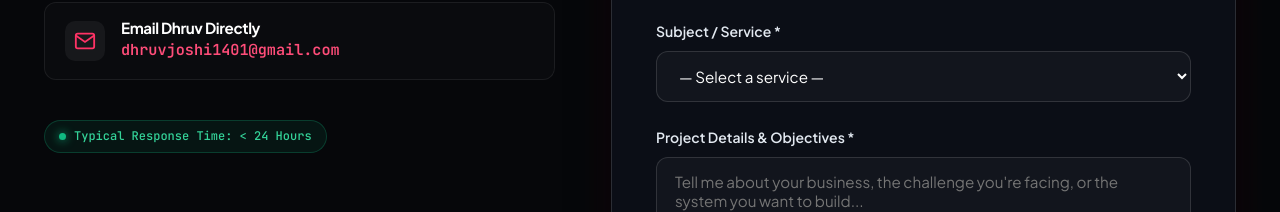
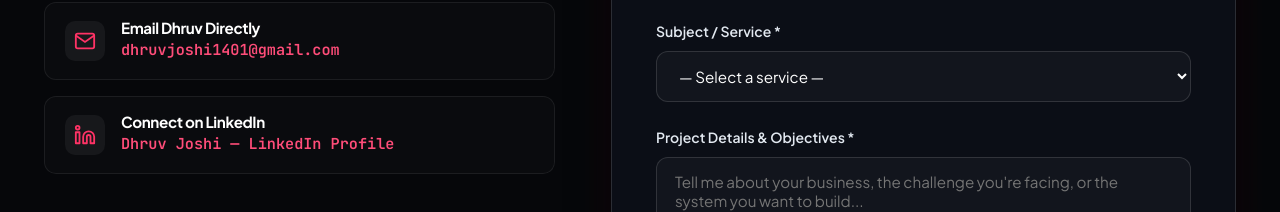
Before and after one commit to Dhruv1401-joshi/dhruv-portfolio, a website built with Vite: page index.html in a window 1280 px wide. Shown: the part 9728-9940 px from the top of the page. Built offline with nearby package versions, Linux system fonts and the light colour scheme.

Commit message:
Add LinkedIn profile to contact section

```diff
--- a/index.html
+++ b/index.html
@@ -1340,6 +1340,19 @@
                 <p style="color: #ff4d79; font-weight: 600; font-size: 0.95rem;">dhruvjoshi1401@gmail.com</p>
               </div>
             </a>
+            <a href="https://www.linkedin.com/in/dhruvjoshi14" target="_blank" rel="noopener noreferrer" class="contact-method-card" aria-label="Connect with Dhruv Joshi on LinkedIn">
+              <div class="contact-method-icon">
+                <svg width="22" height="22" viewBox="0 0 24 24" fill="none" stroke="currentColor" stroke-width="2" stroke-linecap="round" stroke-linejoin="round">
+                  <path d="M16 8a6 6 0 0 1 6 6v7h-4v-7a2 2 0 0 0-2-2 2 2 0 0 0-2 2v7h-4v-7a6 6 0 0 1 6-6z"></path>
+                  <rect x="2" y="9" width="4" height="12"></rect>
+                  <circle cx="4" cy="4" r="2"></circle>
+                </svg>
+              </div>
+              <div class="contact-method-text">
+                <h5>Connect on LinkedIn</h5>
+                <p style="color: #ff4d79; font-weight: 600; font-size: 0.95rem;">Dhruv Joshi — LinkedIn Profile</p>
+              </div>
+            </a>
           </div>
 
           <div style="margin-top: 0.5rem;">
```
Also changed, not shown: dist/index.html.
